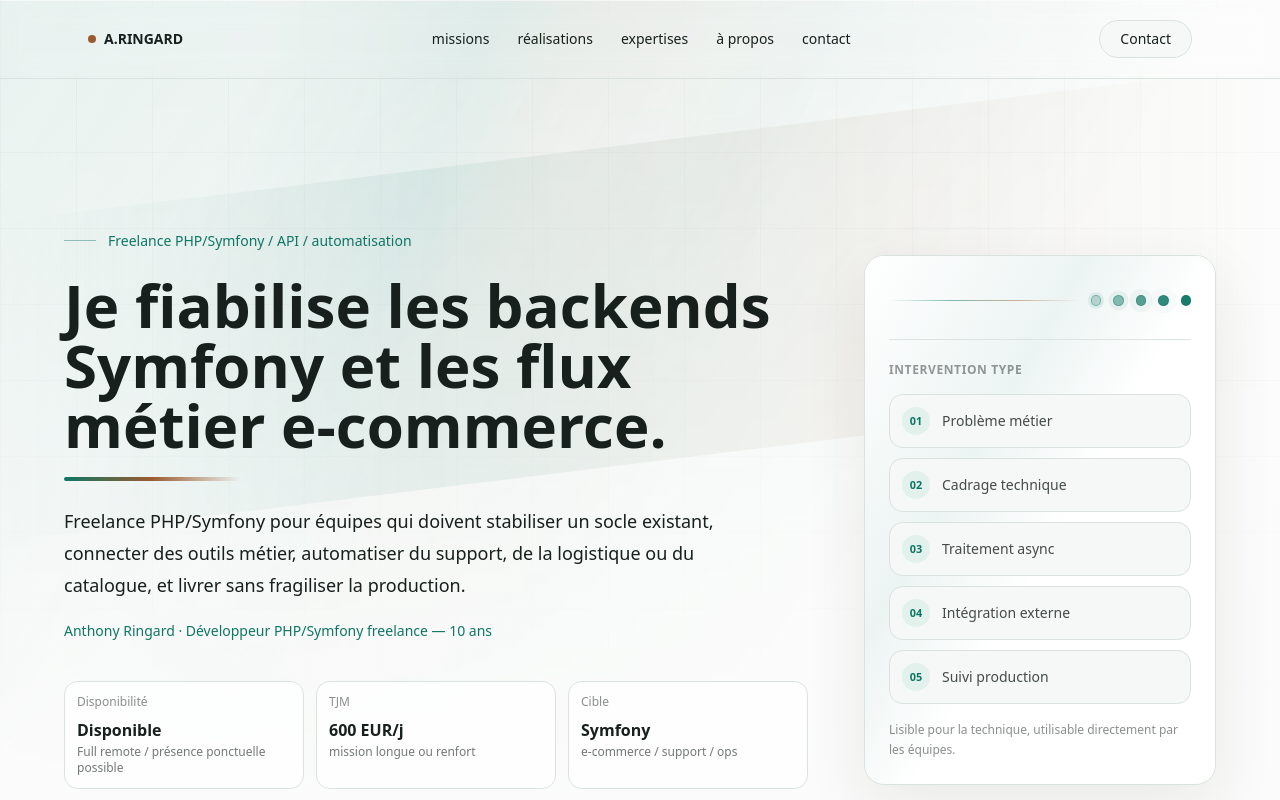
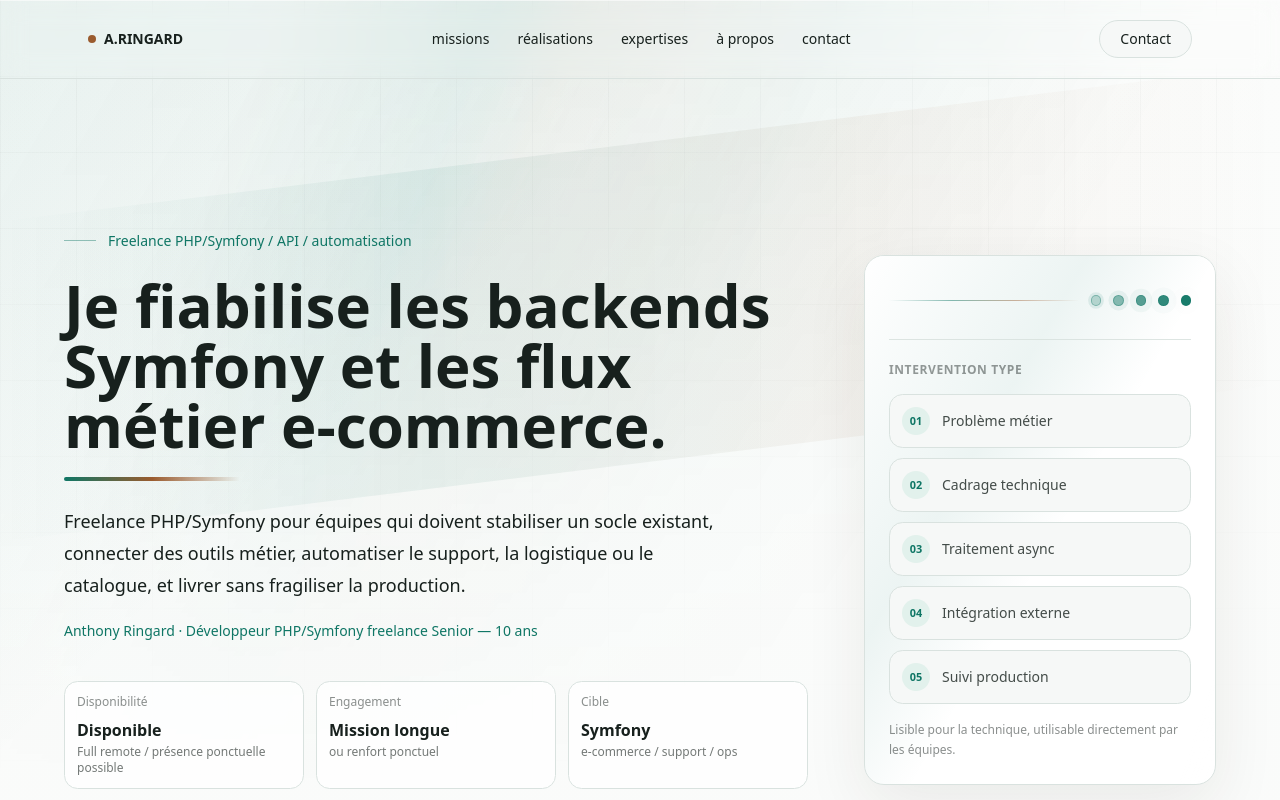
Before and after one commit to anthony-ringard/portfolio, a Vue app: page / in a window 1280 px wide. Shown: the top 800 px of the page. Built offline with nearby package versions, Linux system fonts and the light colour scheme.

Commit message:
Retire le TJM fixe du portfolio, corrige la repetition disponibilite/localisation, ajoute le CV en piece jointe

```diff
--- a/data/profile.json
+++ b/data/profile.json
@@ -1,18 +1,17 @@
 {
   "name": "Anthony Ringard",
-  "role": "Développeur PHP/Symfony freelance — 10 ans",
+  "role": "Développeur PHP/Symfony freelance Senior — 10 ans",
   "tagline": "Symfony · E-commerce · API · Automatisation métier",
   "headline": "Je fiabilise les backends Symfony et les flux métier e‑commerce.",
-  "pitch": "Freelance PHP/Symfony pour équipes qui doivent stabiliser un socle existant, connecter des outils métier, automatiser du support, de la logistique ou du catalogue, et livrer sans fragiliser la production.",
+  "pitch": "Freelance PHP/Symfony pour équipes qui doivent stabiliser un socle existant, connecter des outils métier, automatiser le support, la logistique ou le catalogue, et livrer sans fragiliser la production.",
   "keywords": ["Symfony", "PHP 8", "Doctrine", "Messenger", "RabbitMQ", "Elasticsearch", "Docker", "Kubernetes", "Vue", "TypeScript", "n8n", "Make", "Zendesk", "Mirakl", "OpenAI"],
-  "recruiterSignals": ["10 ans PHP/Symfony", "Freelance backend", "Vue/TypeScript côté outils métier", "Full remote / présence ponctuelle possible", "600 EUR/j"],
+  "recruiterSignals": ["10 ans PHP/Symfony", "Freelance backend", "Vue/TypeScript côté outils métier", "Full remote / présence ponctuelle possible"],
   "missionCards": [
     { "label": "Disponibilité", "value": "Disponible", "detail": "Full remote / présence ponctuelle possible" },
-    { "label": "TJM", "value": "600 EUR/j", "detail": "mission longue ou renfort" },
+    { "label": "Engagement", "value": "Mission longue", "detail": "ou renfort ponctuel" },
     { "label": "Cible", "value": "Symfony", "detail": "e-commerce / support / ops" }
   ],
   "location": "62 — Full remote / présence ponctuelle possible",
-  "rate": "600 EUR/j",
   "availability": "Disponible en full remote, présence ponctuelle possible (Nord, 2-3j si besoin)",
   "summary": "Développeur PHP/Symfony freelance avec 10 ans d'expérience sur des backends e-commerce, des intégrations métier, des automatisations et des systèmes de production. Historique vérifié sur 2 230 commits suivis entre 2021 et 2026.",
   "about": [
@@ -25,6 +24,6 @@
     "email": "anthony.ringard@gmail.com",
     "malt": "",
     "linkedin": "",
-    "cv": ""
+    "cv": "/anthony-ringard-cv.pdf"
   }
 }
--- a/data/proofs.json
+++ b/data/proofs.json
@@ -21,7 +21,7 @@
   },
   {
     "label": "Mission",
-    "value": "600 EUR/j",
+    "value": "Freelance",
     "detail": "Full remote / présence ponctuelle possible"
   }
 ]
--- a/data/site.json
+++ b/data/site.json
@@ -60,7 +60,7 @@
     },
     "about": {
       "label": "À propos",
-      "title": "10 ans de backend. Pas 10 ans de slides.",
+      "title": "10 ans de backend.",
       "statLabel": "En activité depuis",
       "statValue": "2016",
       "statDetail": "10 ans de PHP/Symfony en production, pas en side-project"
@@ -68,7 +68,7 @@
     "contact": {
       "label": "Contact",
       "title": "Une question avant de se lancer ? Posez-la.",
-      "description": "Cadrage encore flou, doute sur la faisabilité, besoin d'un avis technique : écrivez-moi, même sans brief complet. Pas besoin d'un cahier des charges béton. Full remote / présence ponctuelle possible (Nord), 600 EUR/j."
+      "description": "Cadrage encore flou, doute sur la faisabilité, besoin d'un avis technique : écrivez-moi, même sans brief complet. Pas besoin d'un cahier des charges béton."
     }
   }
 }
--- a/src/components/ContactSection.vue
+++ b/src/components/ContactSection.vue
@@ -58,7 +58,7 @@ const socialLinks = computed(() =>
             </div>
 
             <p class="mt-8 text-xs text-paper/50">
-              {{ profile.availability }}. {{ profile.rate }}. {{ profile.location }}.
+              {{ profile.availability }}.
             </p>
 
             <div v-if="socialLinks.length" class="mt-4 flex flex-wrap gap-4 text-sm text-paper/50">
@@ -66,6 +66,8 @@ const socialLinks = computed(() =>
                 v-for="link in socialLinks"
                 :key="link.label"
                 :href="link.href"
+                target="_blank"
+                rel="noopener noreferrer"
                 class="transition-colors hover:text-accent"
               >{{ link.label }}</a>
             </div>
@@ -81,6 +83,8 @@ const socialLinks = computed(() =>
             v-for="link in socialLinks"
             :key="link.label"
             :href="link.href"
+            target="_blank"
+            rel="noopener noreferrer"
             class="transition-colors hover:text-accent"
           >{{ link.label }}</a>
         </div>
```
Also changed, not shown: 1 other file (tests, documents, lock files or other folders).
